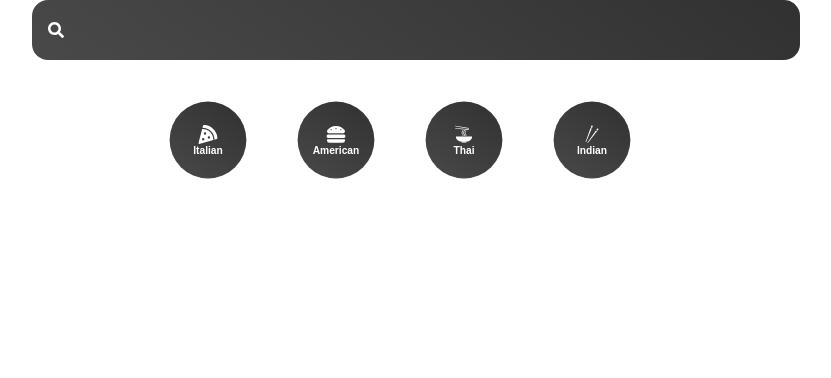
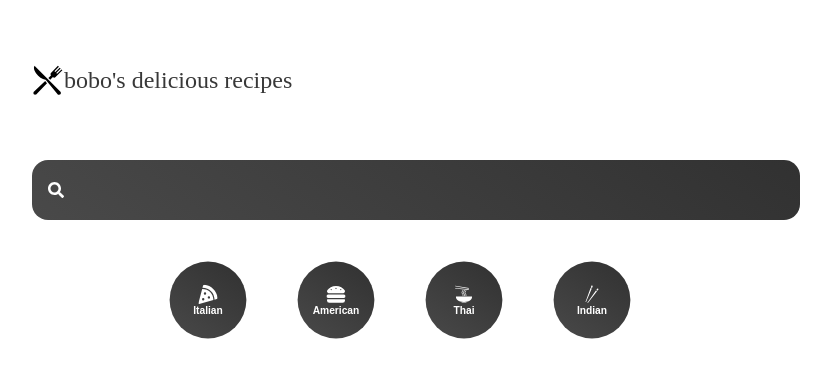
Before and after one commit to rosemwangie/recipes-spoonacular-api, a React (Create React App) app: page /search/1 in a window 1280 px wide. Shown: the top 378 px of the page, without its empty margins (224-1055 px from the left). Built offline with nearby package versions, Linux system fonts and the light colour scheme.

Commit message:
wrapping entire app with motion

```diff
--- a/src/App.js
+++ b/src/App.js
@@ -3,12 +3,19 @@ import Category from './components/Category'
 import Pages from './pages/Pages'
 import {BrowserRouter} from 'react-router-dom'
 import Search from './components/Search'
+import styled from 'styled-components'
+import {GiKnifeFork} from 'react-icons/gi'
+import { Link } from 'react-router-dom'
 
 
 const App = () => {
   return (
     <div className="app">
       <BrowserRouter>
+      <Nav>
+        <GiKnifeFork />
+        <Logo to={'/'}>bobo's delicious recipes</Logo>
+      </Nav>
       <Search/>
       <Category />
       <Pages />
@@ -16,5 +23,20 @@ const App = () => {
     </div>
   )
 }
+const Logo = styled(Link)`
+text-decoration: none;
+font-size: 1.5rem;
+font-weight: 400;
+font-family: 'Lobster Two', cursive;
+`
+const Nav = styled.div`
+  padding: 4rem 0rem;
+  display: flex;
+  justify-content: flex-start;
+  align-items: center;
+  svg{
+    font-size: 2rem;
+  }
 
+`
 export default App
--- a/src/components/Popular.jsx
+++ b/src/components/Popular.jsx
@@ -2,7 +2,8 @@ import { useEffect, useState } from "react"
 import styled from 'styled-components'
 import { Splide, SplideSlide } from "@splidejs/react-splide"
 import "@splidejs/splide/dist/css/splide.min.css"
-// import '@splidejs/react-splide/css'
+import { Link } from "react-router-dom"
+
 
 
 const Popular = () => {
@@ -16,7 +17,7 @@ const Popular = () => {
 
 const getPopular = async () => {
 
-  const recipeUrl = `https://api.spoonacular.com/recipes/random?apiKey=${process.env.REACT_APP_FOOD_API_KEY}&number=3`
+  const recipeUrl = `https://api.spoonacular.com/recipes/random?apiKey=${process.env.REACT_APP_FOOD_API_KEY}&number=9`
   const response = await fetch(recipeUrl)
   const data = await response.json()
   setPopular(data.recipes)
@@ -37,11 +38,13 @@ const getPopular = async () => {
               {popular.map((recipe) => {
                 return (
                   <SplideSlide key={recipe.id}>
+                    <Link to={'/recipe/'+recipe.id}>
                     <Card>
                       <p>{recipe.title}</p>
                       <img src={recipe.image} alt={recipe.title} />
                       <Gradient />
                     </Card>
+                    </Link>
                   </SplideSlide>
                 )
               })}
```
